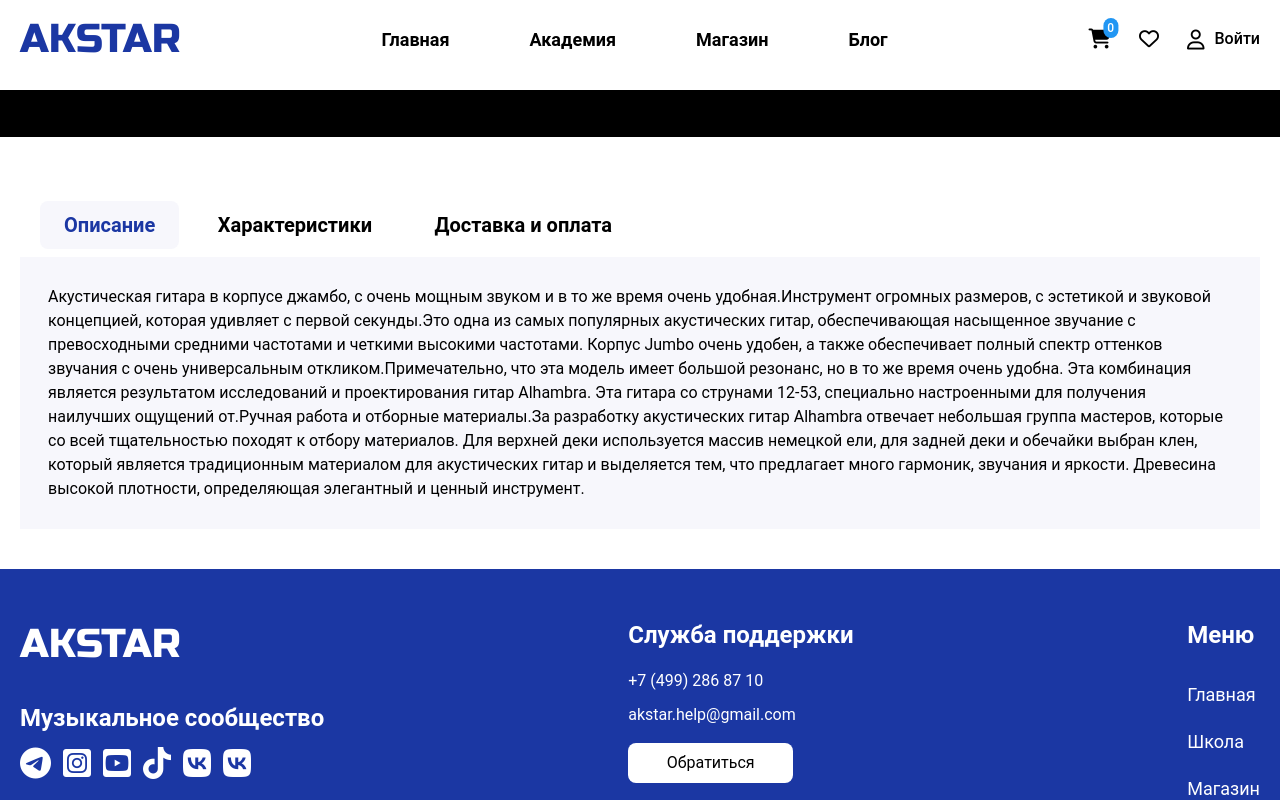
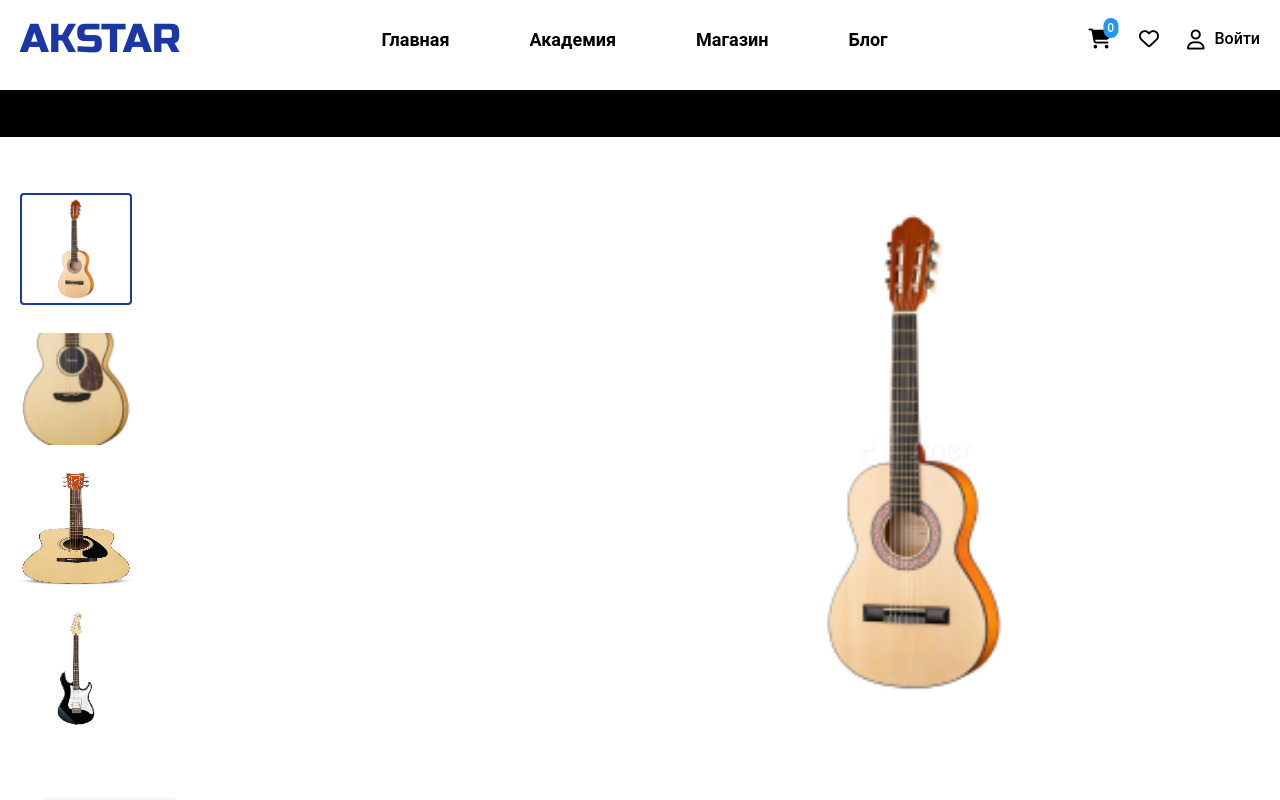
Before and after one commit to Yusupov-Ismoiljon/Akstar, a React (Vite) app: page /guitar in a window 1280 px wide. Shown: the top 800 px of the page. Built offline with nearby package versions, Linux system fonts and the light colour scheme.

Commit message:
add guitar tabs

```diff
--- a/src/components/Fooder.jsx
+++ b/src/components/Fooder.jsx
@@ -15,32 +15,32 @@
               <ul className='flex space-x-3'>
                 <li data-aos-delay="100" data-aos="fade-up" className='aos-init aos-animate'>
                   <a target="_blank" href="https://t.me/Ismoiljon_12_04">
-                    <i class="fa-brands fa-telegram hover:fa-beat fa-2xl text-white"></i>
+                    <i className="fa-brands fa-telegram hover:fa-beat fa-2xl text-white"></i>
                   </a>
                 </li>
                 <li data-aos-delay="100" data-aos="fade-up" className='aos-init aos-animate'>
                   <a target="_blank" href="https://t.me/Ismoiljon_12_04">
-                    <i class="fa-brands fa-square-instagram hover:fa-beat fa-2xl text-white"></i>
+                    <i className="fa-brands fa-square-instagram hover:fa-beat fa-2xl text-white"></i>
                   </a>
                 </li>
                 <li data-aos-delay="100" data-aos="fade-up" className='aos-init aos-animate'>
                   <a target="_blank" href="https://t.me/Ismoiljon_12_04">
-                    <i class="fa-brands fa-square-youtube hover:fa-beat fa-2xl text-white"></i>
+                    <i className="fa-brands fa-square-youtube hover:fa-beat fa-2xl text-white"></i>
                   </a>
                 </li>
                 <li data-aos-delay="100" data-aos="fade-up" className='aos-init aos-animate'>
                   <a target="_blank" href="https://t.me/Ismoiljon_12_04">
-                    <i class="fa-brands fa-tiktok fa-2xl text-white"></i>
+                    <i className="fa-brands fa-tiktok fa-2xl text-white"></i>
                   </a>
                 </li>
                 <li data-aos-delay="100" data-aos="fade-up" className='aos-init aos-animate'>
                   <a target="_blank" href="https://t.me/Ismoiljon_12_04">
-                    <i class="fa-brands fa-vk fa-2xl text-white"></i>
+                    <i className="fa-brands fa-vk fa-2xl text-white"></i>
                   </a>
                 </li>
                 <li data-aos-delay="100" data-aos="fade-up" className='aos-init aos-animate'>
                   <a target="_blank" href="https://t.me/Ismoiljon_12_04">
-                    <i class="fa-brands fa-vk fa-2xl text-white"></i>
+                    <i className="fa-brands fa-vk fa-2xl text-white"></i>
                   </a>
                 </li>
               </ul>
--- a/src/components/Guitar.jsx
+++ b/src/components/Guitar.jsx
@@ -8,6 +8,12 @@
     const setActiveTab = (id) => {
         setTab(id)
     };
+
+    const [tabImg, setTabImg] = useState(1);
+    const setActiveTabImg = (id) => {
+        setTabImg(id)
+    };
+
     const tapArr = [
         {
             id: 1,
@@ -24,10 +30,52 @@
         },
     ];
 
+    const tabImgArr = [
+        {
+            id: 1,
+            img: "./img/gitar.png"
+        },
+        {
+            id: 2,
+            img: "./img/gitarani.png"
+        },
+        {
+            id: 3,
+            img: "./img/tab-guitar1.jpg"
+        },
+        {
+            id: 4,
+            img: "./img/tab-guitar2.webp"
+        }
+    ]
+
     return (
         <div>
             <Header shop={shop} setShop={setShop} />
             <div className='w-full max-w-[1540px] mx-auto px-5 py-10'>
+                <div className='grid md:grid-cols-3 lg:grid-cols-2 grid-cols-1 gap-7 mb-16'>
+                    <div className='w-28 grid gap-7'>
+                        {tabImgArr.map((e) => {
+                            return (
+                                <button onClick={() => setActiveTabImg(e.id)}>
+                                    <img className={`md:w-28 md:h-28 w-[70px] h-[70px] ${tabImg === e.id ? 'border-2 border-[#1B37A3] rounded duration-500' : 'border-transparent'}`} src={e.img} alt="" />
+                                </button>
+                            )
+                        })}
+                    </div>
+                    <div>
+                        {
+                            tabImgArr.map((e)=> {
+                                return (
+                                    <div className={`w-full ${tabImg === e.id ? 'block' : 'hidden'}`}>
+                                        <img className='w-[520px] h-[520px]' src={e.img} alt="" />
+                                    </div>
+                                )
+                            })
+                        }
+                    </div>
+                </div>
+                <div>
                     <div className="md:flex md:justify-between md:w-[636px] bg-slate-300 py-2 px-5 rounded-xl">
                         {tapArr.map((el) => {
                             return (
@@ -139,7 +187,8 @@
                         </div>
                     </div>
                 </div>
-            <Fooder/>
+            </div>
+            <Fooder />
         </div>
     )
 }
```
Also changed, not shown: public/img/tab-guitar1.jpg (added), public/img/tab-guitar2.webp (added). Lines whose indentation alone changed are shown as unchanged.
